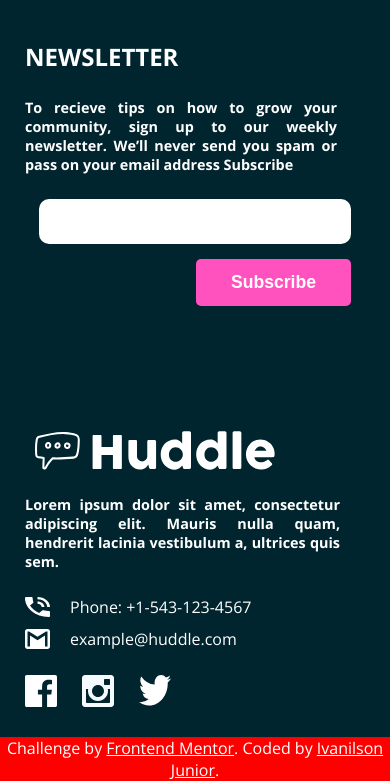
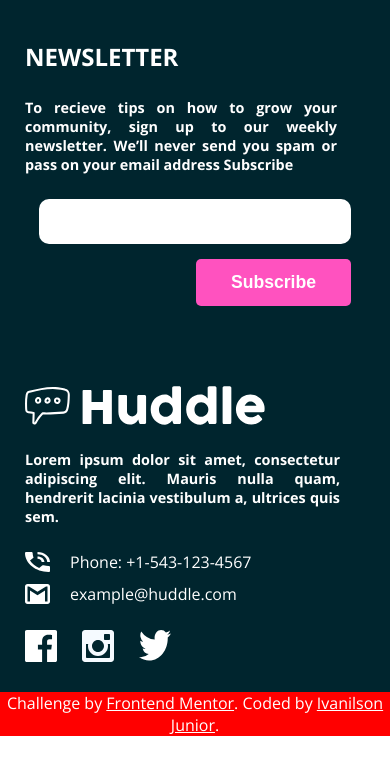
Before and after one commit to ivanilsonaraujojr/huddle-landing-page-with-curved-sections, a plain HTML site: page index.html in a window 390 px wide. Shown: the part 3792-4573 px from the top of the page. After the commit the page ends 4528 px from the top, so only its background shows below. Drawn offline with nearby package versions, Linux system fonts and the light colour scheme.

Commit message:
Versão mobile

```diff
--- a/css/style.css
+++ b/css/style.css
@@ -268,7 +268,8 @@ body{
     background-color: var(--azulzao);
 }
 .info__logo{
-    padding: 125px 80px 20px 0;
+    display: block;
+    padding: 80px 0 25px 25px;
 }
 .info__texto{
     padding:0 50px 0 25px;
```
